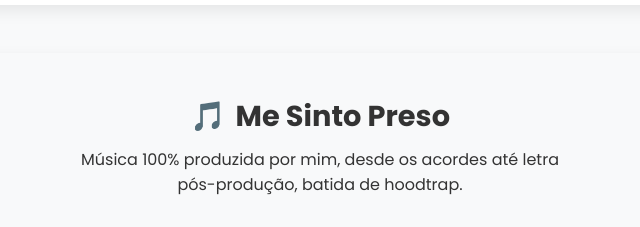
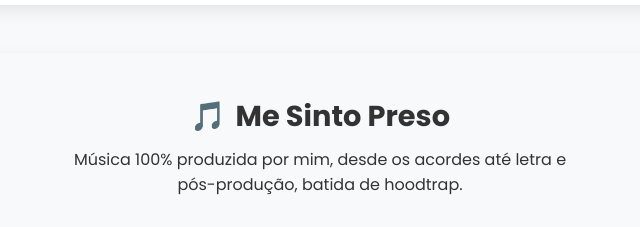
Before and after one commit to oliveiraNeto-blnk/Portifolio-Oficial, a plain HTML site: page projetos.html in a window 1280 px wide. Shown: the part 1440-1667 px from the top of the page, 320-960 px from the left. Drawn offline with Linux system fonts and the light colour scheme.

Commit message:
mudança besta

```diff
--- a/projetos.html
+++ b/projetos.html
@@ -90,7 +90,7 @@
 
         <section class="destaque-musica">
             <h2><span>🎵</span> Me Sinto Preso</h2>
-            <p class="musica-desc">Música 100% produzida por mim, desde os acordes até letra pós-produção, batida de hoodtrap.</p>
+            <p class="musica-desc">Música 100% produzida por mim, desde os acordes até letra e pós-produção, batida de hoodtrap.</p>
 
             <div class="player-musica">
 <iframe width="100%" height="166" scrolling="no" frameborder="no" allow="autoplay" src="https://w.soundcloud.com/player/?url=https%3A//api.soundcloud.com/tracks/2149792866&color=%23ff5500&auto_play=false&hide_related=false&show_comments=true&show_user=true&show_reposts=false&show_teaser=true"></iframe><div style="font-size: 10px; color: #cccccc;line-break: anywhere;word-break: normal;overflow: hidden;white-space: nowrap;text-overflow: ellipsis; font-family: Interstate,Lucida Grande,Lucida Sans Unicode,Lucida Sans,Garuda,Verdana,Tahoma,sans-serif;font-weight: 100;"><a href="https://soundcloud.com/prod-blxnk" title="*blink" target="_blank" style="color: #cccccc; text-decoration: none;">*blink</a> · <a href="https://soundcloud.com/prod-blxnk/me-sinto-preso" title="me sinto preso" target="_blank" style="color: #cccccc; text-decoration: none;">me sinto preso</a></div>
```
